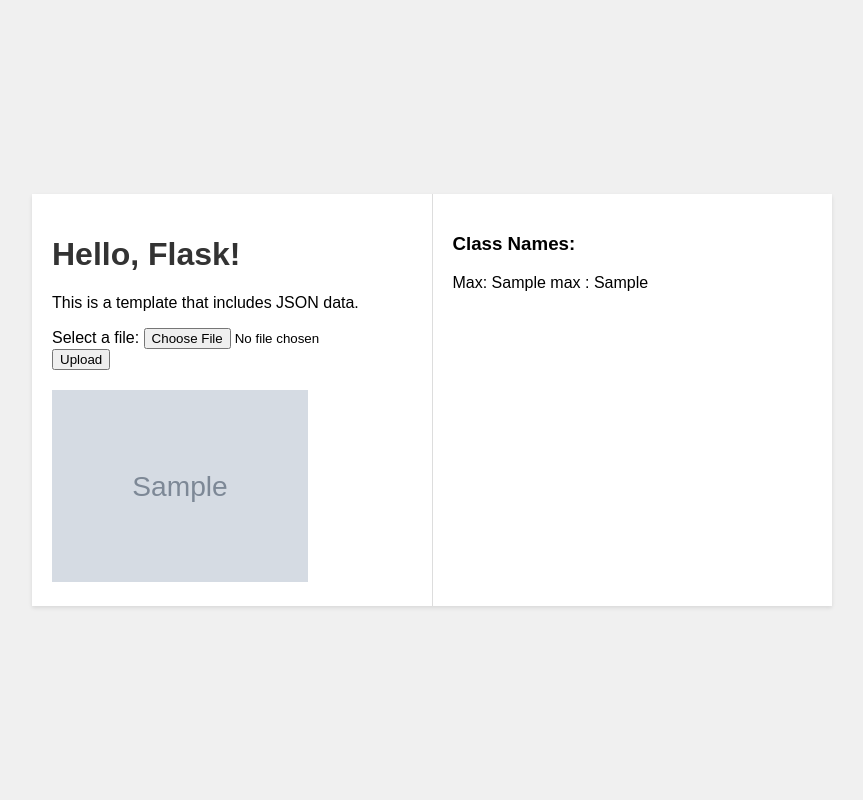
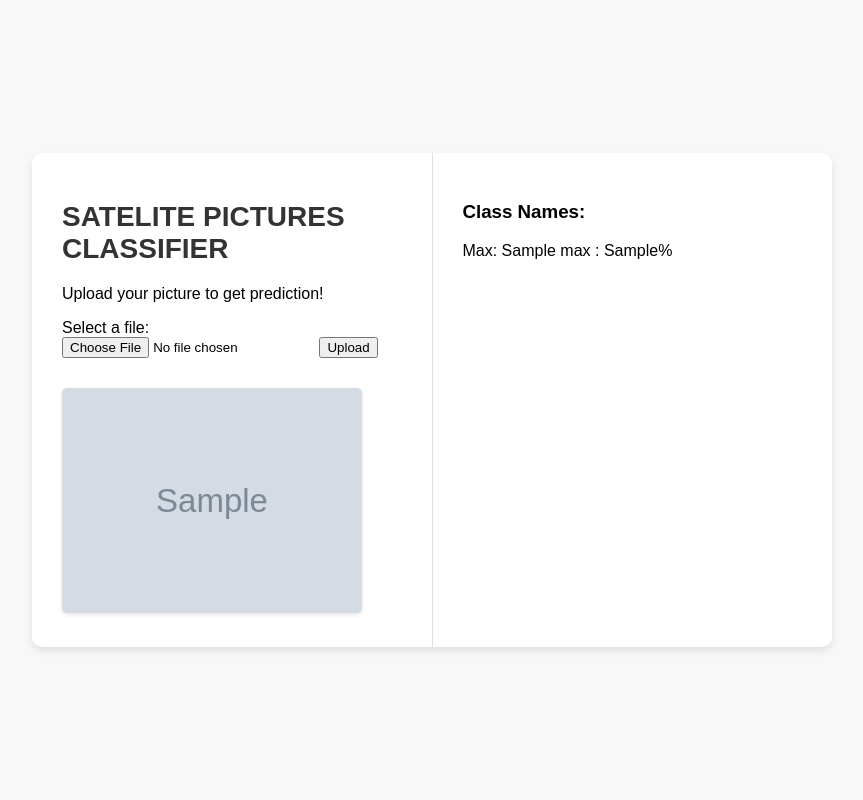
Before and after one commit to kazkor/satelites-flask, a Flask app: template app/templates/index.html in a window 1280 px wide. Shown: the whole page, without its empty margins (208-1071 px from the left). Run offline with Flask 3, Linux system fonts and the light colour scheme; the template is opened without the code that fills it: most values are stand-ins (such as "Sample title", 1, 10 or a date in 2020); grey boxes marked "Sample" are stand-in pictures.

Commit message:
styles css

```diff
--- a/app/static/styles.css
+++ b/app/static/styles.css
@@ -5,18 +5,19 @@
     align-items: center;
     height: 100vh;
     margin: 0;
-    background-color: #f0f0f0;
+    background-color: #f8f8f8;
 }
 
 .container {
     display: flex;
     width: 800px;
-    background-color: #fff;
-    box-shadow: 0 2px 4px rgba(0, 0, 0, 0.1);
+    background-color: #ffffff;
+    box-shadow: 0 4px 8px rgba(0, 0, 0, 0.1);
+    border-radius: 10px;
 }
 
 .left-column, .right-column {
-    padding: 20px;
+    padding: 30px;
 }
 
 .left-column {
@@ -25,21 +26,52 @@
 
 .right-column {
     flex: 1;
-    border-left: 1px solid #ddd;
+    border-left: 1px solid #e0e0e0;
 }
 
 h1 {
     color: #333;
+    font-size: 28px;
+    margin-bottom: 20px;
+    text-transform: uppercase;
 }
 
 form {
-    margin-bottom: 20px;
+    margin-bottom: 30px;
+}
+
+input[type="text"], input[type="email"] {
+    width: 100%;
+    padding: 10px;
+    border: 1px solid #ccc;
+    border-radius: 5px;
+    margin-bottom: 15px;
+}
+
+input[type="text"]:focus, input[type="email"]:focus {
+    border-color: #3498db;
+}
+
+button {
+    background-color: #3498db;
+    color: white;
+    border: none;
+    padding: 10px 20px;
+    border-radius: 5px;
+    cursor: pointer;
+    transition: background-color 0.3s ease;
+}
+
+button:hover {
+    background-color: #2673ad;
 }
 
 img {
     width: 100%;
-    max-width: 256px;
+    max-width: 300px;
     height: auto;
+    border-radius: 5px;
+    box-shadow: 0 2px 4px rgba(0, 0, 0, 0.1);
 }
 
 ul {
@@ -48,5 +80,15 @@
 }
 
 li {
-    margin: 5px 0;
+    margin: 10px 0;
+    color: #555;
+    font-size: 14px;
+    display: flex;
+    align-items: center;
 }
+
+li:before {
+    content: '\2022';
+    color: #3498db;
+    margin-right: 8px;
+}
--- a/app/templates/index.html
+++ b/app/templates/index.html
@@ -1,14 +1,14 @@
 <!DOCTYPE html>
 <html>
 <head>
-    <title>Flask Template with JSON Example</title>
+    <title>Satelite Pictures Classifier</title>
     <link rel="stylesheet" href="static/styles.css">
 </head>
 <body>
     <div class="container">
         <div class="left-column">
-            <h1>Hello, Flask!</h1>
-            <p>This is a template that includes JSON data.</p>
+            <h1>Satelite Pictures Classifier</h1>
+            <p>Upload your picture to get prediction!</p>
 
             <form action="/upload" method="post" enctype="multipart/form-data">
                 <label for="file">Select a file:</label>
@@ -30,7 +30,7 @@
                     {% endfor %}
                 {% endif %}
             </ul>
-            <p>Max: {{ user_data.max }} : {{ user_data.max_value }}</p>
+            <p>Max: {{ user_data.max }} : {{ user_data.max_value }}%</p>
         </div>
     </div>
 </body>
```
